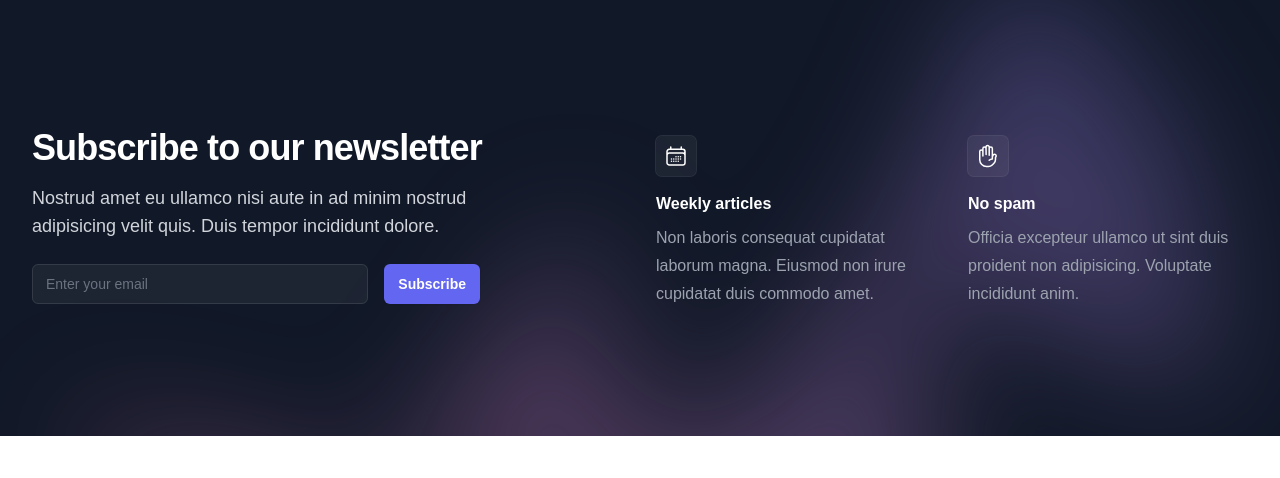
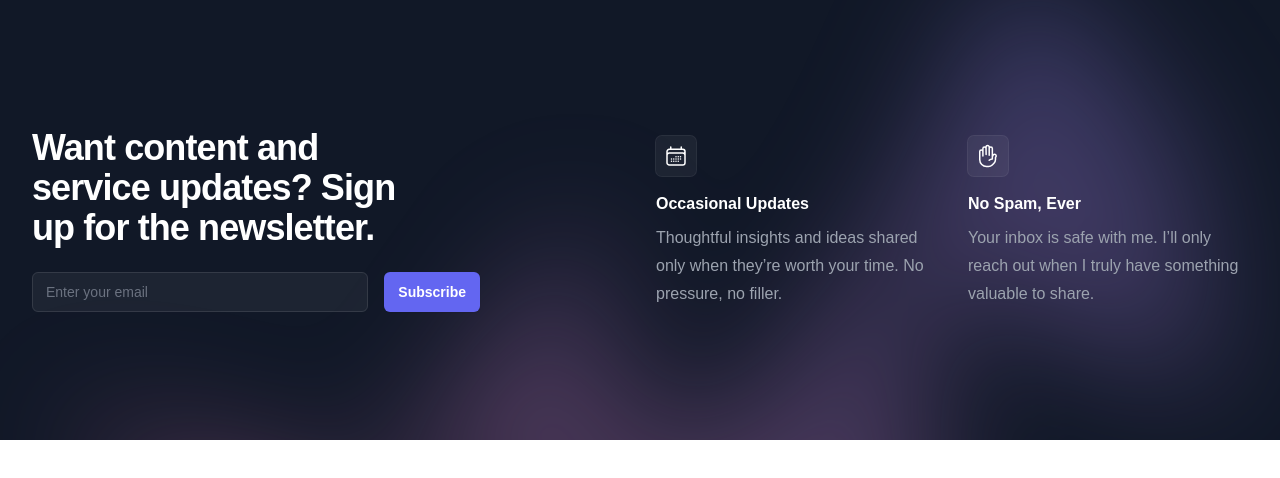
Before and after one commit to ezeahunanya/newsletter, a Next.js app: page /subscribe in a window 1280 px wide. Shown: the top 478 px of the page. Built offline with nearby package versions, Linux system fonts and the light colour scheme.

Commit message:
Add copy for subscribe page

```diff
--- a/app/subscribe/subscribeForm.tsx
+++ b/app/subscribe/subscribeForm.tsx
@@ -1,4 +1,4 @@
-import { CalendarDaysIcon, HandRaisedIcon } from '@heroicons/react/24/outline'
+import { CalendarDaysIcon, HandRaisedIcon } from "@heroicons/react/24/outline";
 
 export default function SubscribeForm() {
   return (
@@ -6,11 +6,9 @@ export default function SubscribeForm() {
       <div className="mx-auto max-w-7xl px-6 lg:px-8">
         <div className="mx-auto grid max-w-2xl grid-cols-1 gap-x-8 gap-y-16 lg:max-w-none lg:grid-cols-2">
           <div className="max-w-xl lg:max-w-lg">
-            <h2 className="text-4xl font-semibold tracking-tight text-white">Subscribe to our newsletter</h2>
-            <p className="mt-4 text-lg text-gray-300">
-              Nostrud amet eu ullamco nisi aute in ad minim nostrud adipisicing velit quis. Duis tempor incididunt
-              dolore.
-            </p>
+            <h2 className="max-w-xl text-balance text-3xl font-semibold tracking-tight text-white sm:text-4xl lg:col-span-7">
+              Want content and service updates? Sign up for the newsletter.
+            </h2>
             <div className="mt-6 flex max-w-md gap-x-4">
               <label htmlFor="email-address" className="sr-only">
                 Email address
@@ -35,34 +33,49 @@ export default function SubscribeForm() {
           <dl className="grid grid-cols-1 gap-x-8 gap-y-10 sm:grid-cols-2 lg:pt-2">
             <div className="flex flex-col items-start">
               <div className="rounded-md bg-white/5 p-2 ring-1 ring-white/10">
-                <CalendarDaysIcon aria-hidden="true" className="size-6 text-white" />
+                <CalendarDaysIcon
+                  aria-hidden="true"
+                  className="size-6 text-white"
+                />
               </div>
-              <dt className="mt-4 text-base font-semibold text-white">Weekly articles</dt>
+              <dt className="mt-4 text-base font-semibold text-white">
+                Occasional Updates
+              </dt>
               <dd className="mt-2 text-base/7 text-gray-400">
-                Non laboris consequat cupidatat laborum magna. Eiusmod non irure cupidatat duis commodo amet.
+                Thoughtful insights and ideas shared only when they’re worth
+                your time. No pressure, no filler.
               </dd>
             </div>
             <div className="flex flex-col items-start">
               <div className="rounded-md bg-white/5 p-2 ring-1 ring-white/10">
-                <HandRaisedIcon aria-hidden="true" className="size-6 text-white" />
+                <HandRaisedIcon
+                  aria-hidden="true"
+                  className="size-6 text-white"
+                />
               </div>
-              <dt className="mt-4 text-base font-semibold text-white">No spam</dt>
+              <dt className="mt-4 text-base font-semibold text-white">
+                No Spam, Ever
+              </dt>
               <dd className="mt-2 text-base/7 text-gray-400">
-                Officia excepteur ullamco ut sint duis proident non adipisicing. Voluptate incididunt anim.
+                Your inbox is safe with me. I’ll only reach out when I truly
+                have something valuable to share.
               </dd>
             </div>
           </dl>
         </div>
       </div>
-      <div aria-hidden="true" className="absolute left-1/2 top-0 -z-10 -translate-x-1/2 blur-3xl xl:-top-6">
+      <div
+        aria-hidden="true"
+        className="absolute left-1/2 top-0 -z-10 -translate-x-1/2 blur-3xl xl:-top-6"
+      >
         <div
           style={{
             clipPath:
-              'polygon(74.1% 44.1%, 100% 61.6%, 97.5% 26.9%, 85.5% 0.1%, 80.7% 2%, 72.5% 32.5%, 60.2% 62.4%, 52.4% 68.1%, 47.5% 58.3%, 45.2% 34.5%, 27.5% 76.7%, 0.1% 64.9%, 17.9% 100%, 27.6% 76.8%, 76.1% 97.7%, 74.1% 44.1%)',
+              "polygon(74.1% 44.1%, 100% 61.6%, 97.5% 26.9%, 85.5% 0.1%, 80.7% 2%, 72.5% 32.5%, 60.2% 62.4%, 52.4% 68.1%, 47.5% 58.3%, 45.2% 34.5%, 27.5% 76.7%, 0.1% 64.9%, 17.9% 100%, 27.6% 76.8%, 76.1% 97.7%, 74.1% 44.1%)",
           }}
           className="aspect-[1155/678] w-[72.1875rem] bg-gradient-to-tr from-[#ff80b5] to-[#9089fc] opacity-30"
         />
       </div>
     </div>
-  )
+  );
 }
```
